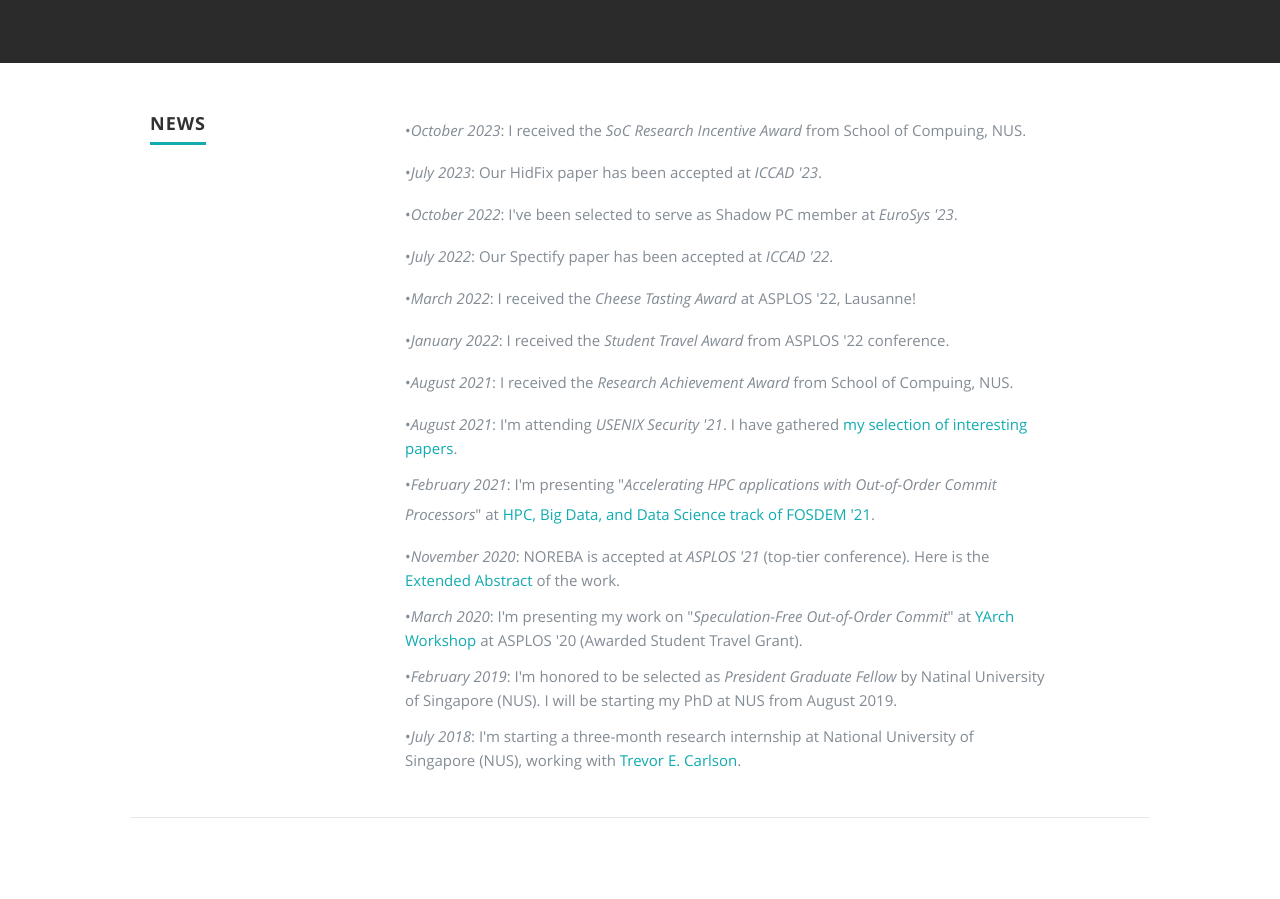
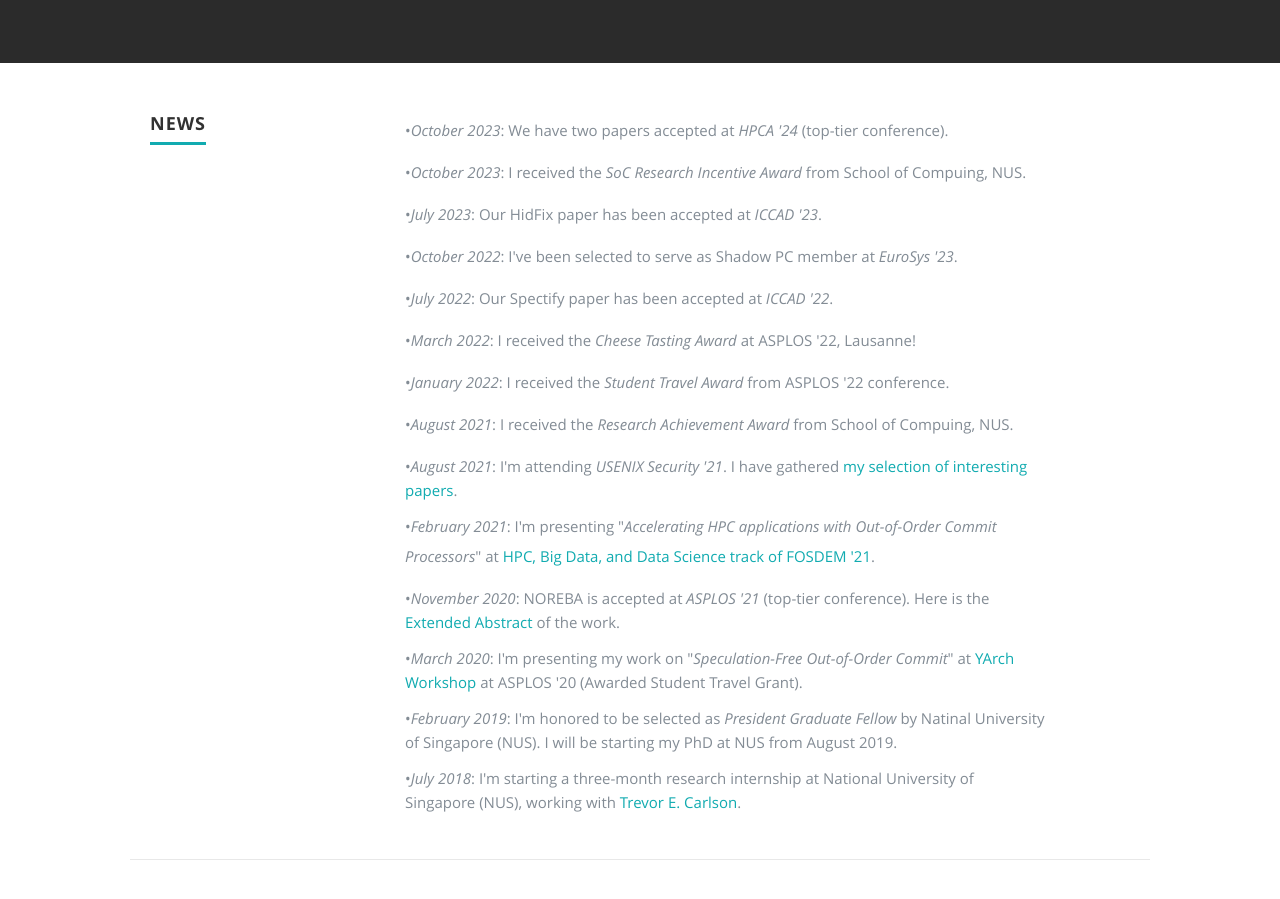
Before and after one commit to hajiabadi/hajiabadi.github.io, a plain HTML site: page index.html in a window 1280 px wide. Shown: the part 1283-2182 px from the top of the page. Drawn offline with nearby package versions, Linux system fonts and the light colour scheme; files whose address does not match are found by name.

Commit message:
Update index.html

```diff
--- a/index.html
+++ b/index.html
@@ -142,6 +142,8 @@
       <div class="row item">
                <div class="twelve columns">
                   <ul>
+           <li><span>&bull;</span><em class="date">October 2023</em>:
+           We have two papers accepted at <em>HPCA '24</em> (top-tier conference).</li>
            <li><span>&bull;</span><em class="date">October 2023</em>:
            I received the <em>SoC Research Incentive Award</em> from School of Compuing, NUS.</li>
            <li><span>&bull;</span><em class="date">July 2023</em>:
```
